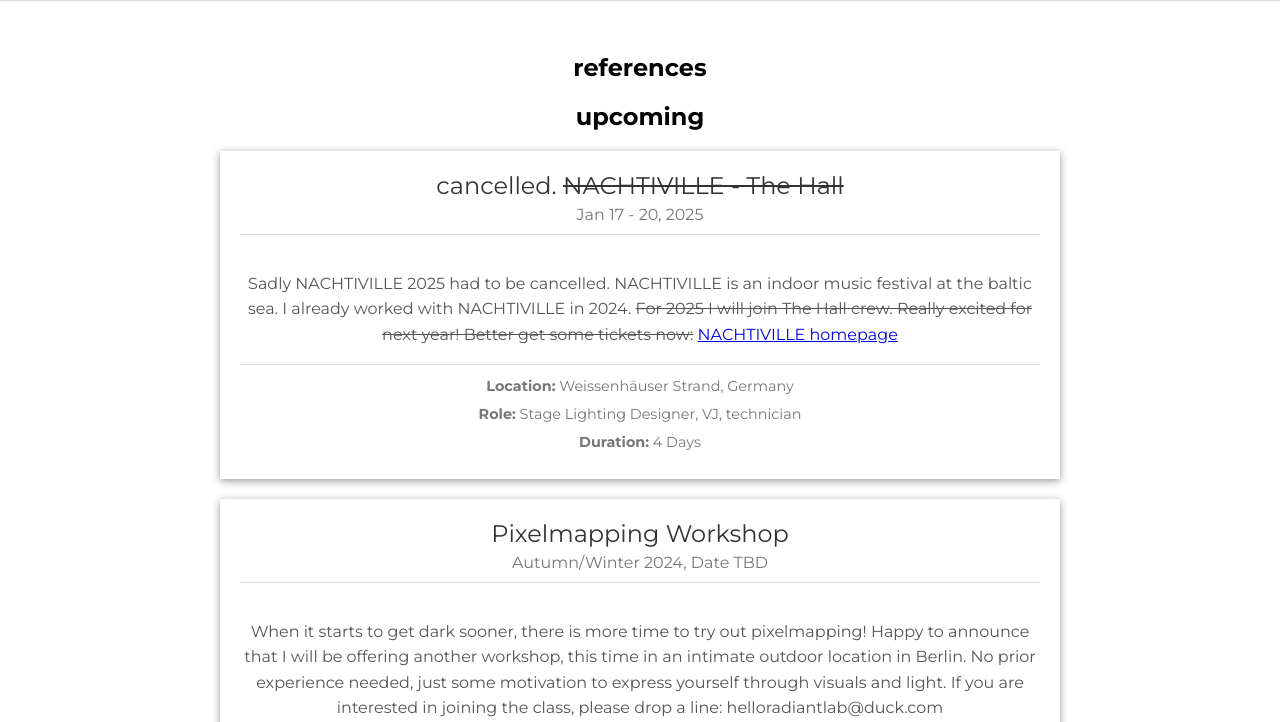
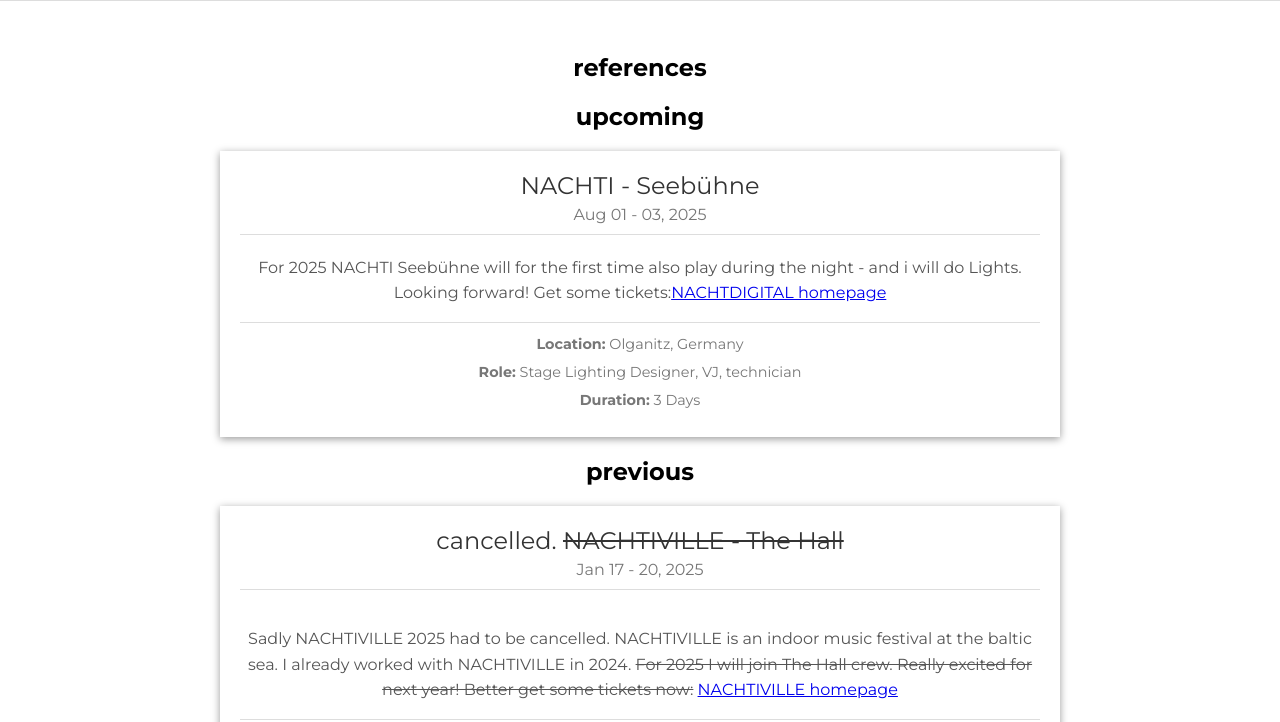
Before and after one commit to radiant-lab/radiant-lab.github.io, a plain HTML site: page references.html in a window 1280 px wide. Shown: the part 78-800 px from the top of the page. Drawn offline with Linux system fonts and the light colour scheme.

Commit message:
added nachti 2025 chapter

```diff
--- a/references.html
+++ b/references.html
@@ -37,7 +37,28 @@
         <section class="content">
 
             <h1>references</h1>
+
             <h2>upcoming</h2>
+<!-- Event Card 1 -->
+<div class="event-card">
+    <div class="event-header">
+        <div class="event-title">NACHTI - Seebühne</div>
+        <div class="event-date">Aug 01 - 03, 2025</div>
+    </div>
+    <div class="event-details">
+For 2025 NACHTI Seebühne will for the first time also play during the night - and i will do Lights. Looking forward!
+Get some tickets:<a href="https://nachtdigital.de/">NACHTDIGITAL homepage</s></a>
+        </p>
+        <div class="event-hardfacts">
+            <div class="hardfact-item"><strong>Location:</strong> Olganitz, Germany</div>
+            <div class="hardfact-item"><strong>Role:</strong> Stage Lighting Designer, VJ, technician</div>
+            <div class="hardfact-item"><strong>Duration:</strong> 3 Days</div>
+        </div>
+    </div>
+</div>
+
+
+            <h2>previous</h2>
 
             <!-- Event Card 1 -->
             <div class="event-card">
@@ -80,9 +101,6 @@
                     </div>
                 </div>
             </div>
-
-
-            <h2>previous</h2>
 
             <div class="event-card">
                 <div class="event-header">
```
